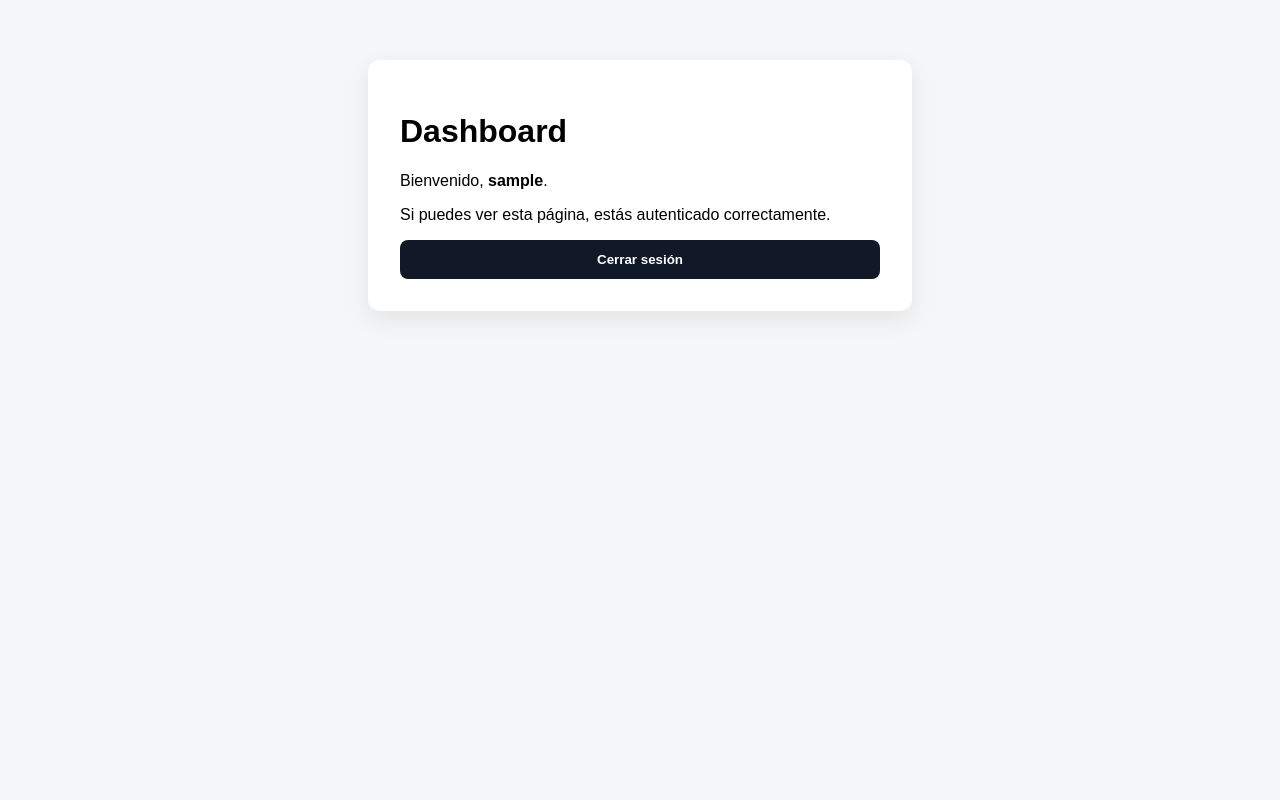
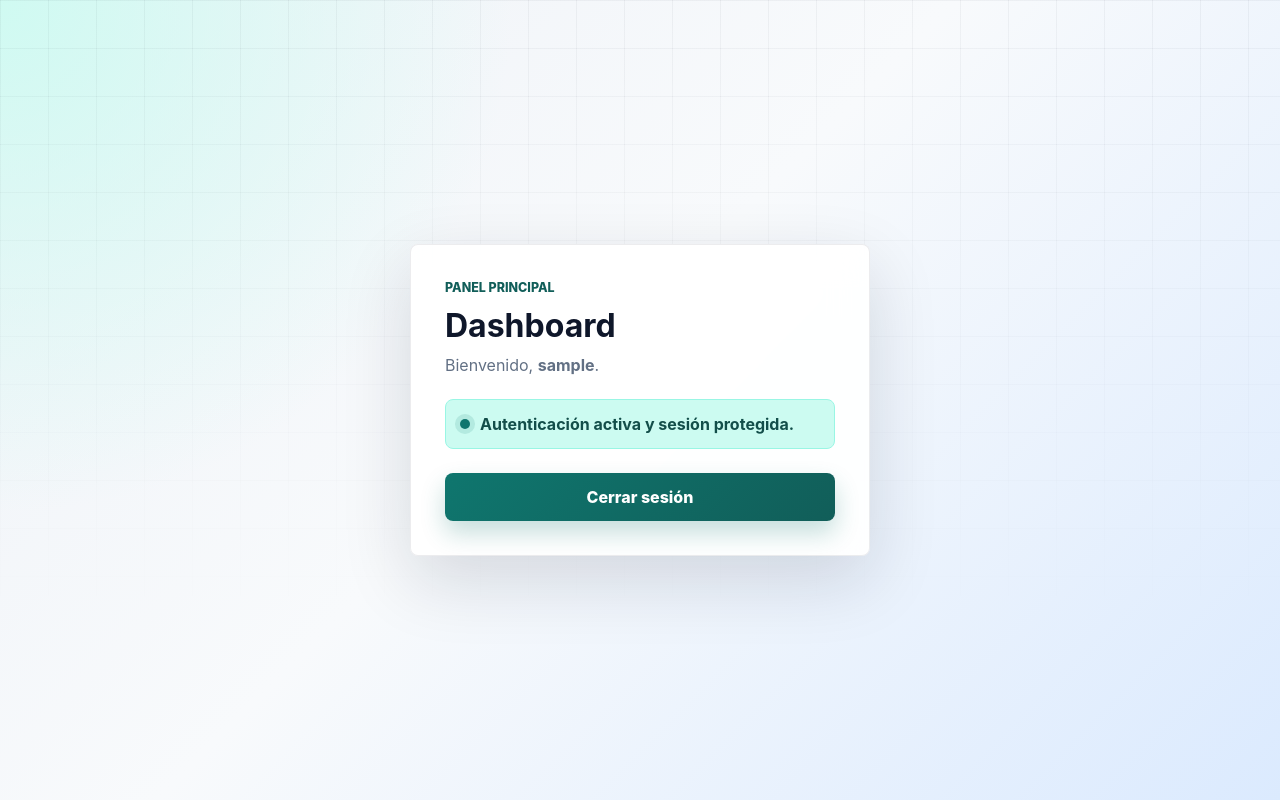
Before and after one commit to rfconsulting/base, a Django app: page /dashboard/ in a window 1280 px wide. Run offline with Django 5.2, Linux system fonts and the light colour scheme; the visitor is signed in with stand-in values (Sample User, id 1).

Commit message:
css en static para buenas practicas de stylo

```diff
--- a/config/settings.py
+++ b/config/settings.py
@@ -144,7 +144,8 @@ USE_TZ = True
 # Static files (CSS, JavaScript, Images)
 # https://docs.djangoproject.com/en/6.0/howto/static-files/
 
-STATIC_URL = 'static/'
+STATIC_URL = '/static/'
+STATICFILES_DIRS = [BASE_DIR / "static"]
 
 
 LOGIN_URL = "login"
--- /dev/null
+++ b/static/css/styles.css
@@ -0,0 +1,219 @@
+:root {
+    color-scheme: light;
+    --bg: #eef2f7;
+    --bg-accent: #dbeafe;
+    --panel: rgba(255, 255, 255, 0.92);
+    --panel-border: rgba(15, 23, 42, 0.08);
+    --text: #172033;
+    --muted: #627084;
+    --primary: #0f766e;
+    --primary-strong: #115e59;
+    --primary-soft: #ccfbf1;
+    --danger: #b42318;
+    --danger-bg: #fef3f2;
+    --warning-bg: #fff7ed;
+    --warning: #9a3412;
+    --ring: rgba(15, 118, 110, 0.24);
+    --shadow: 0 24px 70px rgba(15, 23, 42, 0.14);
+    --radius: 8px;
+}
+
+* {
+    box-sizing: border-box;
+}
+
+html {
+    min-height: 100%;
+}
+
+body {
+    min-height: 100vh;
+    margin: 0;
+    color: var(--text);
+    font-family: Inter, ui-sans-serif, system-ui, -apple-system, BlinkMacSystemFont, "Segoe UI", sans-serif;
+    line-height: 1.5;
+    background:
+        radial-gradient(circle at top left, rgba(204, 251, 241, 0.9), transparent 32rem),
+        linear-gradient(135deg, var(--bg), #f8fafc 46%, var(--bg-accent));
+}
+
+body::before {
+    position: fixed;
+    inset: 0;
+    z-index: -1;
+    content: "";
+    background-image:
+        linear-gradient(rgba(15, 23, 42, 0.045) 1px, transparent 1px),
+        linear-gradient(90deg, rgba(15, 23, 42, 0.045) 1px, transparent 1px);
+    background-size: 48px 48px;
+    mask-image: linear-gradient(to bottom, black, transparent 78%);
+}
+
+.app-shell {
+    display: grid;
+    min-height: 100vh;
+    place-items: center;
+    padding: 32px 18px;
+}
+
+.panel {
+    width: min(100%, 460px);
+    padding: 34px;
+    background: var(--panel);
+    border: 1px solid var(--panel-border);
+    border-radius: var(--radius);
+    box-shadow: var(--shadow);
+    backdrop-filter: blur(18px);
+}
+
+.eyebrow {
+    margin-bottom: 10px;
+    color: var(--primary-strong);
+    font-size: 0.78rem;
+    font-weight: 800;
+    letter-spacing: 0;
+    text-transform: uppercase;
+}
+
+h1 {
+    margin: 0 0 10px;
+    color: #0f172a;
+    font-size: 2rem;
+    line-height: 1.1;
+    letter-spacing: 0;
+}
+
+p {
+    margin: 0 0 20px;
+}
+
+.lead {
+    color: var(--muted);
+    font-size: 1rem;
+}
+
+.stack {
+    display: grid;
+    gap: 14px;
+    margin-top: 24px;
+}
+
+label {
+    display: block;
+    margin-bottom: -8px;
+    color: #334155;
+    font-size: 0.9rem;
+    font-weight: 700;
+}
+
+input {
+    width: 100%;
+    min-height: 46px;
+    padding: 11px 13px;
+    color: var(--text);
+    font: inherit;
+    background: #ffffff;
+    border: 1px solid #cbd5e1;
+    border-radius: var(--radius);
+    outline: none;
+    transition: border-color 160ms ease, box-shadow 160ms ease, transform 160ms ease;
+}
+
+input:focus {
+    border-color: var(--primary);
+    box-shadow: 0 0 0 4px var(--ring);
+}
+
+button,
+.button-link {
+    display: inline-flex;
+    align-items: center;
+    justify-content: center;
+    width: 100%;
+    min-height: 46px;
+    padding: 12px 16px;
+    color: #ffffff;
+    font: inherit;
+    font-weight: 800;
+    text-align: center;
+    text-decoration: none;
+    cursor: pointer;
+    background: linear-gradient(135deg, var(--primary), var(--primary-strong));
+    border: 0;
+    border-radius: var(--radius);
+    box-shadow: 0 12px 24px rgba(15, 118, 110, 0.24);
+    transition: transform 160ms ease, box-shadow 160ms ease, filter 160ms ease;
+}
+
+button:hover,
+.button-link:hover {
+    filter: brightness(1.03);
+    box-shadow: 0 16px 30px rgba(15, 118, 110, 0.3);
+    transform: translateY(-1px);
+}
+
+button:active,
+.button-link:active {
+    transform: translateY(0);
+}
+
+.error,
+.notice,
+.status-card {
+    padding: 12px 14px;
+    border-radius: var(--radius);
+}
+
+.error {
+    margin: 18px 0;
+    color: var(--danger);
+    background: var(--danger-bg);
+    border: 1px solid #fecdca;
+}
+
+.notice {
+    color: var(--warning);
+    background: var(--warning-bg);
+    border: 1px solid #fed7aa;
+}
+
+.status-card {
+    display: flex;
+    gap: 10px;
+    align-items: center;
+    margin-top: 22px;
+    color: #134e4a;
+    font-weight: 700;
+    background: var(--primary-soft);
+    border: 1px solid #99f6e4;
+}
+
+.status-dot {
+    width: 10px;
+    height: 10px;
+    flex: 0 0 auto;
+    background: var(--primary);
+    border-radius: 999px;
+    box-shadow: 0 0 0 5px rgba(15, 118, 110, 0.13);
+}
+
+a {
+    color: var(--primary-strong);
+    font-weight: 700;
+}
+
+@media (max-width: 520px) {
+    .app-shell {
+        align-items: stretch;
+        padding: 16px;
+    }
+
+    .panel {
+        align-self: center;
+        padding: 26px 22px;
+    }
+
+    h1 {
+        font-size: 1.75rem;
+    }
+}
--- a/templates/base.html
+++ b/templates/base.html
@@ -1,3 +1,4 @@
+{% load static %}
 <!DOCTYPE html>
 <html lang="es">
 <head>
@@ -5,58 +6,13 @@
     <title>{% block title %}Sistema Django{% endblock %}</title>
     <meta name="viewport" content="width=device-width, initial-scale=1">
 
-    <style>
-        body {
-            font-family: Arial, sans-serif;
-            background: #f4f6f8;
-            margin: 0;
-            padding: 0;
-        }
-
-        .container {
-            max-width: 480px;
-            margin: 60px auto;
-            background: white;
-            padding: 32px;
-            border-radius: 12px;
-            box-shadow: 0 8px 24px rgba(0,0,0,0.08);
-        }
-
-        input {
-            width: 100%;
-            padding: 10px;
-            margin-top: 6px;
-            margin-bottom: 16px;
-            box-sizing: border-box;
-        }
-
-        button {
-            width: 100%;
-            padding: 12px;
-            cursor: pointer;
-            border: none;
-            background: #111827;
-            color: white;
-            border-radius: 8px;
-            font-weight: bold;
-        }
-
-        .error {
-            color: #b91c1c;
-            background: #fee2e2;
-            padding: 10px;
-            border-radius: 8px;
-            margin-bottom: 16px;
-        }
-
-        .nav {
-            margin-bottom: 20px;
-        }
-    </style>
+    <link rel="stylesheet" href="{% static 'css/styles.css' %}">
 </head>
 <body>
-    <main class="container">
-        {% block content %}{% endblock %}
-    </main>
+    <div class="app-shell">
+        <main class="panel">
+            {% block content %}{% endblock %}
+        </main>
+    </div>
 </body>
 </html>
--- a/templates/core/dashboard.html
+++ b/templates/core/dashboard.html
@@ -3,13 +3,17 @@
 {% block title %}Dashboard{% endblock %}
 
 {% block content %}
+    <div class="eyebrow">Panel principal</div>
     <h1>Dashboard</h1>
 
-    <p>Bienvenido, <strong>{{ request.user.username }}</strong>.</p>
+    <p class="lead">Bienvenido, <strong>{{ request.user.username }}</strong>.</p>
 
-    <p>Si puedes ver esta página, estás autenticado correctamente.</p>
+    <div class="status-card">
+        <span class="status-dot" aria-hidden="true"></span>
+        <span>Autenticación activa y sesión protegida.</span>
+    </div>
 
-    <form method="post" action="{% url 'logout' %}">
+    <form method="post" action="{% url 'logout' %}" class="stack">
         {% csrf_token %}
         <button type="submit">Cerrar sesión</button>
     </form>
--- a/templates/registration/logged_out.html
+++ b/templates/registration/logged_out.html
@@ -3,11 +3,12 @@
 {% block title %}Sesión cerrada{% endblock %}
 
 {% block content %}
+    <div class="eyebrow">Cuenta protegida</div>
     <h1>Sesión cerrada</h1>
 
-    <p>Has cerrado sesión correctamente.</p>
+    <p class="lead">Has cerrado sesión correctamente.</p>
 
     <p>
-        <a href="{% url 'login' %}">Iniciar sesión nuevamente</a>
+        <a class="button-link" href="{% url 'login' %}">Iniciar sesión nuevamente</a>
     </p>
 {% endblock %}
--- a/templates/registration/login.html
+++ b/templates/registration/login.html
@@ -3,7 +3,9 @@
 {% block title %}Iniciar sesión{% endblock %}
 
 {% block content %}
+    <div class="eyebrow">Acceso seguro</div>
     <h1>Iniciar sesión</h1>
+    <p class="lead">Entra con tu usuario para acceder al panel principal.</p>
 
     {% if form.errors %}
         <div class="error">
@@ -12,10 +14,10 @@
     {% endif %}
 
     {% if next %}
-        <p>Debes iniciar sesión para acceder a esa página.</p>
+        <p class="notice">Debes iniciar sesión para acceder a esa página.</p>
     {% endif %}
 
-    <form method="post">
+    <form method="post" class="stack">
         {% csrf_token %}
 
         <label for="{{ form.username.id_for_label }}">Usuario</label>
```
Also changed, not shown: README.md.
